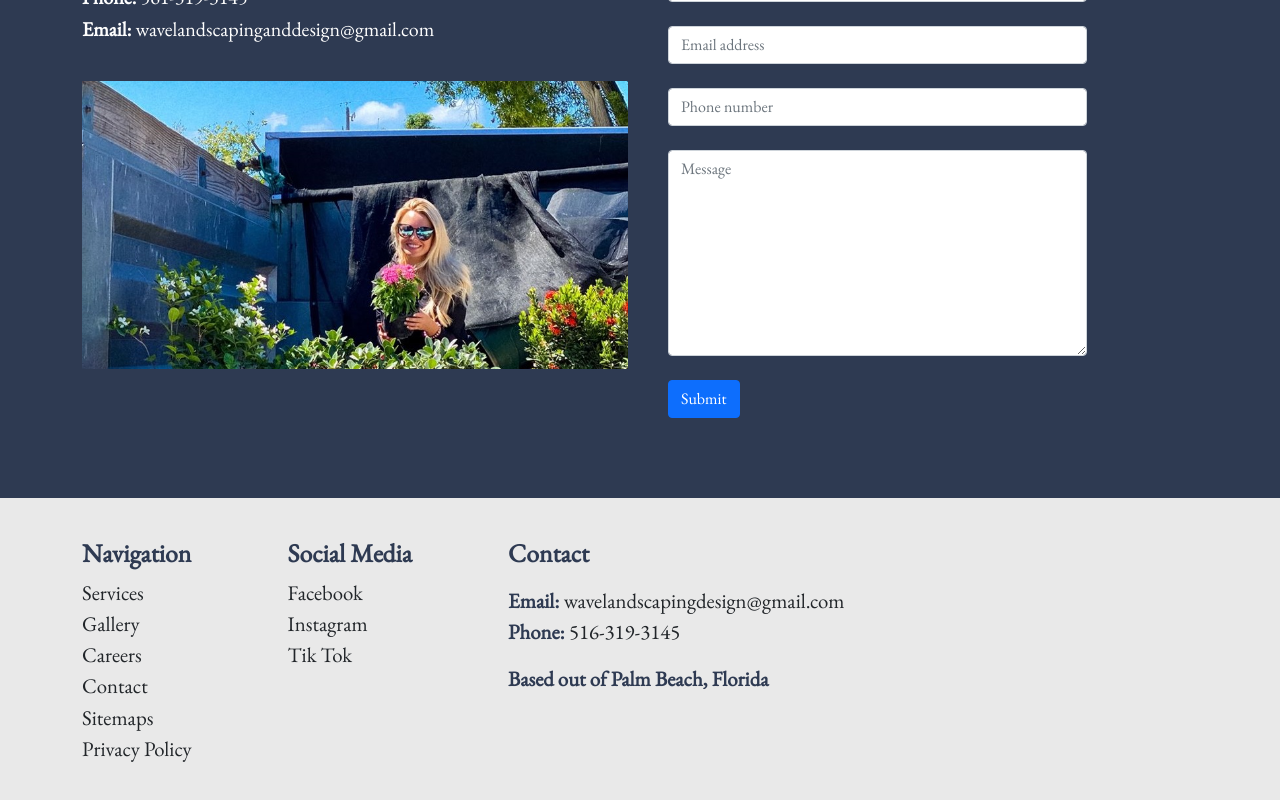
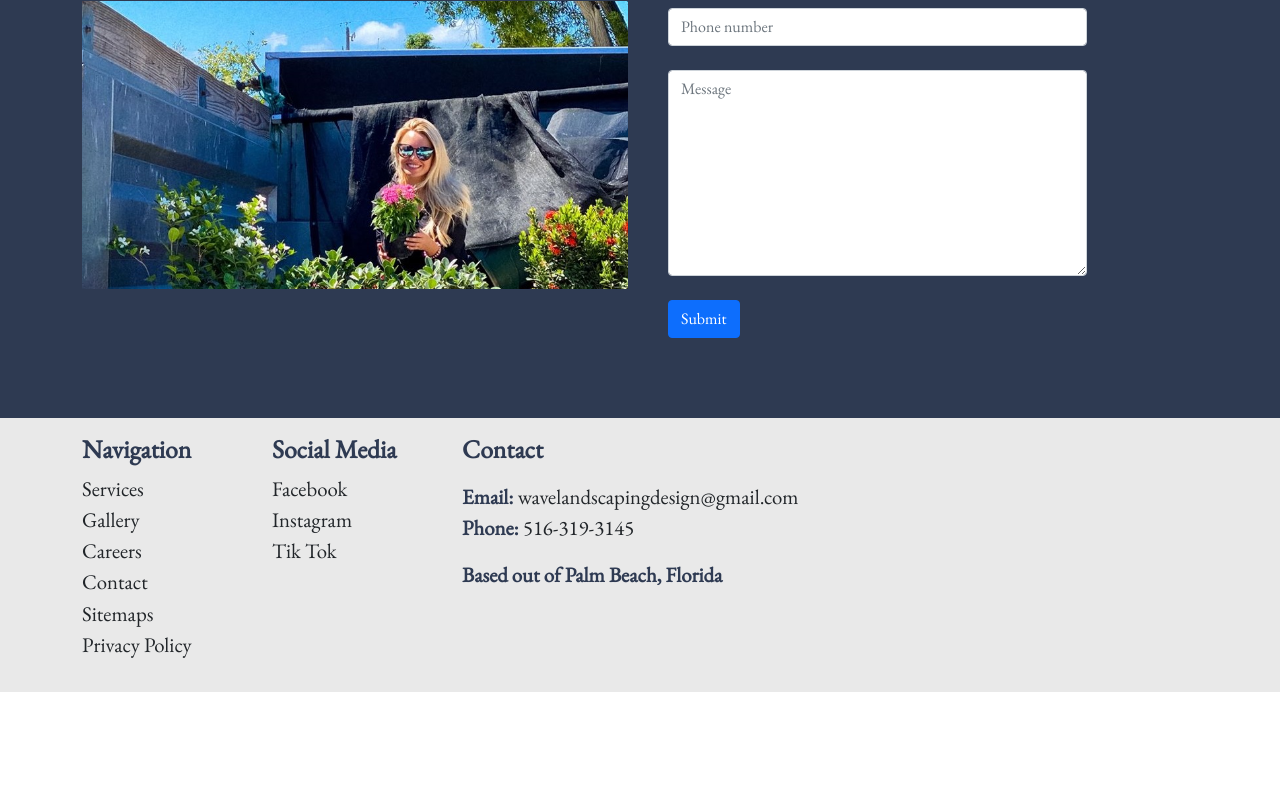
Before and after one commit to Tumulty-Web-Services/wavelandscapinganddesign-site, a Next.js app: page /careers in a window 1280 px wide. Shown: the part 1236-2036 px from the top of the page. After the commit the page ends 1928 px from the top, so only its background shows below. Built offline with nearby package versions, Linux system fonts and the light colour scheme; no server answers.

Commit message:
tightened up the footer

```diff
--- a/components/contact-form.js
+++ b/components/contact-form.js
@@ -49,7 +49,7 @@ export default function ContactForm({ contactPage }) {
             <h4 className={contactPage ? 'text-dark mb-3' : 'text-white mb-3'}>
               Or fill out the form below, and we&apos;ll get back to you shortly!
             </h4>
-            <Form netlify>
+            <Form netlify="true">
               <Form.Row>
                 <Form.Label htmlFor="fullName" className={styles.srOnly}>
                   Name
--- a/components/footer.js
+++ b/components/footer.js
@@ -11,8 +11,7 @@ export default function Footer() {
     <footer className={styles.footerContainer}>
       <Container>
         <Row>
-          <Col sm={12}>
-            <div className="d-flex py-4">
+          <Col sm={12} md={2}>
             <div className="me-5">
               <h4 className={styles.title}>Navigation</h4>
               <ul className={`${styles.footerList} list-unstyled`}>
@@ -48,7 +47,9 @@ export default function Footer() {
                 </li>
               </ul>
             </div>
-              <div className="mx-5">
+          </Col>
+          <Col sm={12} md={2}>
+            <div>
               <h4 className={styles.title}>Social Media</h4>
               <ul className={`${styles.footerList} list-unstyled`}>
                 <li>
@@ -68,7 +69,8 @@ export default function Footer() {
                 </li>
               </ul>
             </div>
-              <div className="mx-5">
+          </Col>
+          <Col sm={12} md={4}>
           <h4 className={styles.title}>Contact</h4>
                 <ul className={`${styles.footerList} list-unstyled`}>
                   <li>
@@ -87,9 +89,8 @@ export default function Footer() {
                     </p>
                   </li>
                 </ul>
-              </div>
-            </div>
           </Col>
+
         </Row>
       </Container>
     </footer>
--- a/styles/BackPageBanner.module.css
+++ b/styles/BackPageBanner.module.css
@@ -10,7 +10,7 @@
   align-items: center;
   flex-direction: column;
   line-height: 1;
-  height: 45vh;
+  height: 35vh;
 }
 .titleContainer {
   border: 3px solid #fff;
```
Also changed, not shown: 1 other file (tests, documents, lock files or other folders). Lines whose indentation alone changed are shown as unchanged.
